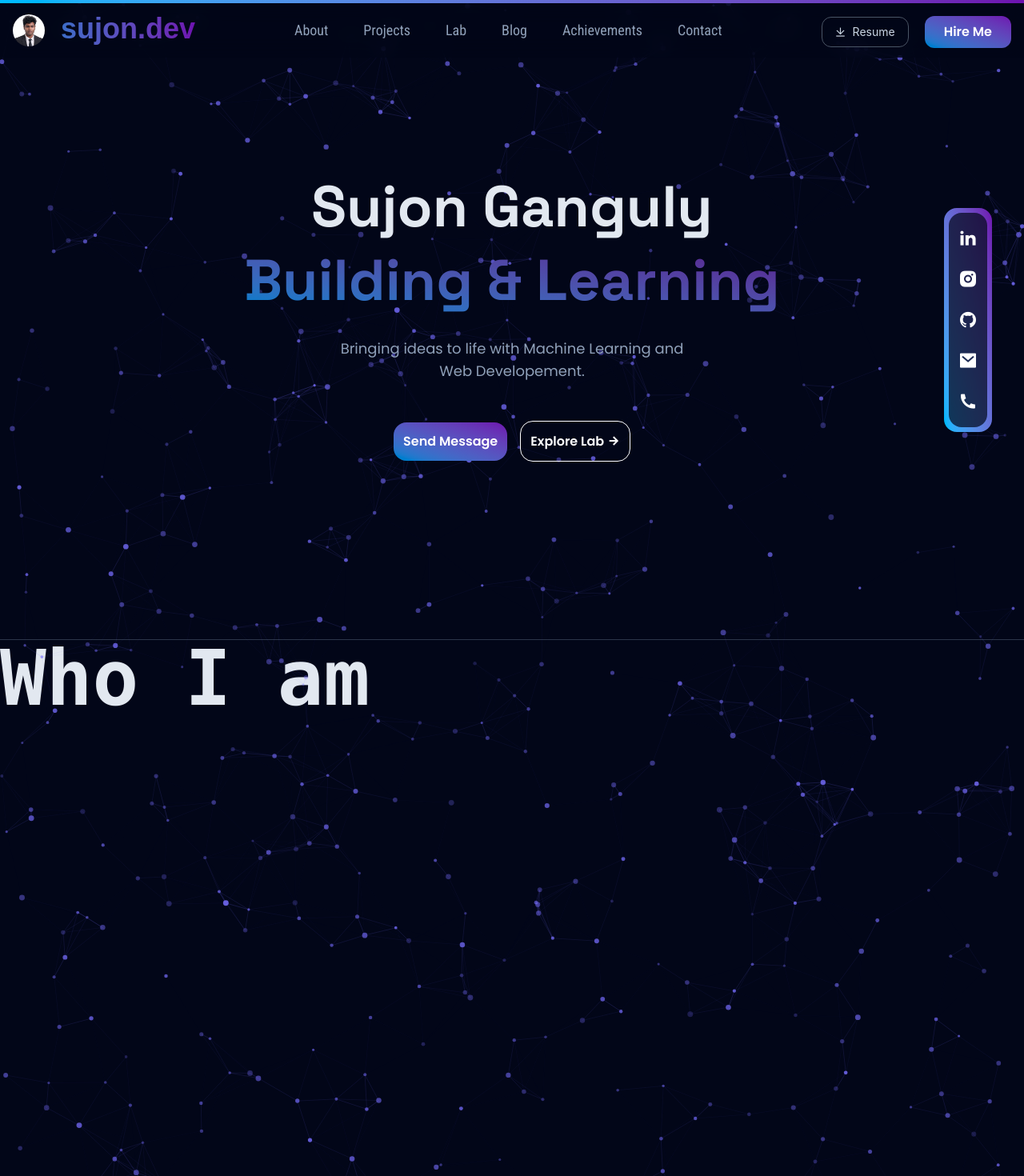
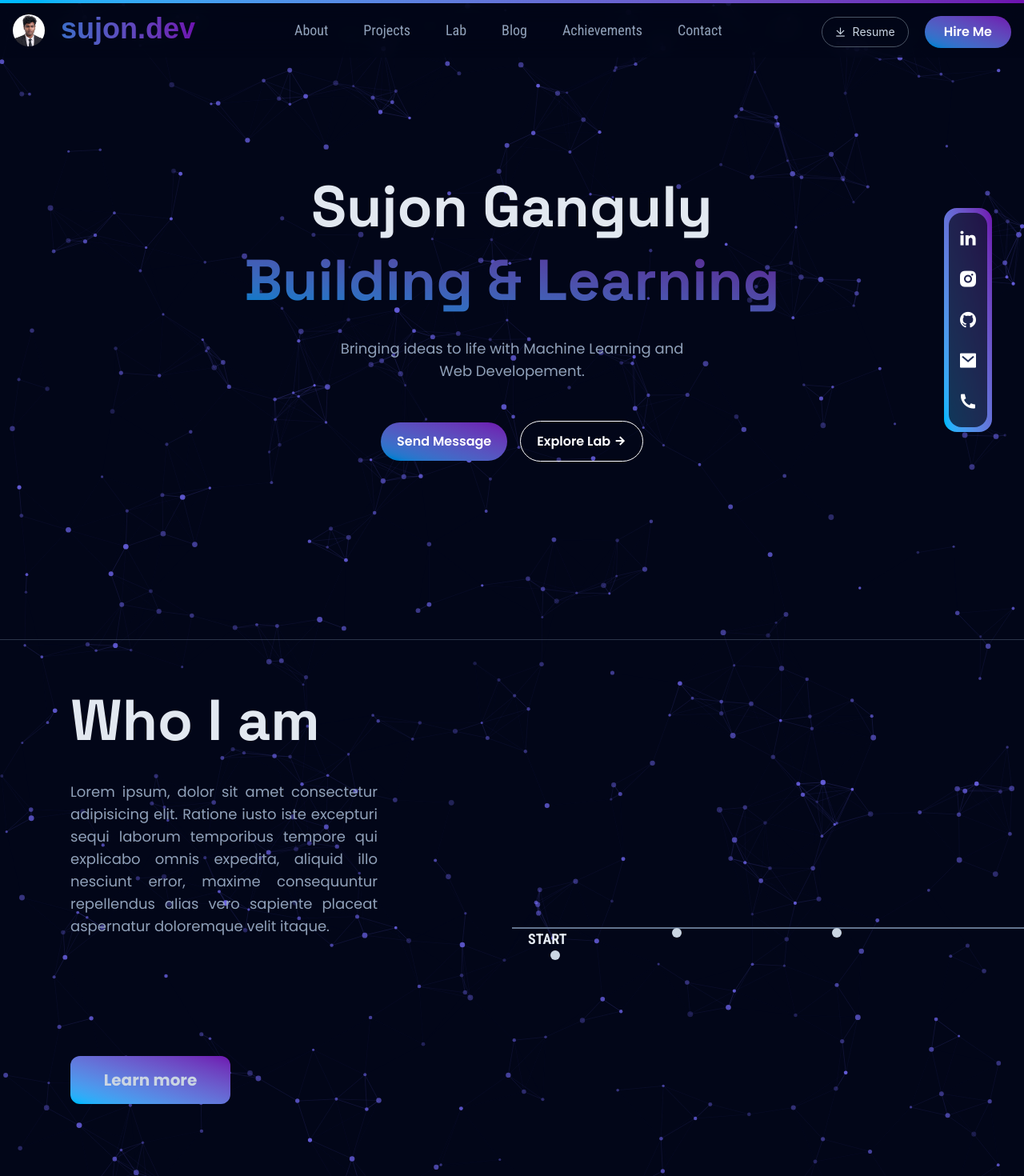
Before and after one commit to SujonG1/Portfolio-v2, a React (Vite) app in the folder frontend/: page / in a window 1280 px wide. Shown: the top 1470 px of the page at 80% size. Built offline with nearby package versions, Linux system fonts and the light colour scheme; a web font is replaced by a local one.

Commit message:
Minor improvement

```diff
--- a/frontend/src/components/header/head-components/HeadMain.tsx
+++ b/frontend/src/components/header/head-components/HeadMain.tsx
@@ -54,12 +54,12 @@ const NavMain = () => {
         </Link>
       </div>
       <div className="flex justify-between items-center gap-5 flex-wrap">
-        <button className="nav-btn px-4 py-2 rounded-xl text-slate-300 text-sm cursor-pointer flex items-center gap-2 border border-gray-600 whitespace-nowrap hover:text-slate-900 hover:bg-slate-300 transition-colors duration-600 ease-in-out">
+        <button className="nav-btn px-4 py-2 rounded-full text-slate-300 text-sm cursor-pointer flex items-center gap-2 border border-gray-600 whitespace-nowrap hover:text-slate-900 hover:bg-slate-300 transition-colors duration-600 ease-in-out">
           <i className="ri-download-line"></i>
           <span>Resume</span>
         </button>
 
-        <button className="nav-btn px-6 h-10 bg-gradient-to-tr from-sky-600 to-purple-800 text-white text-l font-semibold font-poppins rounded-xl cursor-pointer hover:from-purple-800 hover:to-sky-600 transition-colors duration-600 ease-in-out">
+        <button className="nav-btn px-6 h-10 bg-linear-to-tr from-sky-600 to-purple-800 text-white text-l font-semibold font-poppins rounded-full cursor-pointer hover:from-purple-800 hover:to-sky-600 transition-colors duration-600 ease-in-out">
           Hire Me
         </button>
       </div>
--- a/frontend/src/pages/home/about-prev/AboutPrev.tsx
+++ b/frontend/src/pages/home/about-prev/AboutPrev.tsx
@@ -1,10 +1,41 @@
-import React from "react";
-
 const AboutPrev = () => {
   return (
-    <div className="w-full h-dvh p-10vh">
-      <div className="text-8xl font-bold text-slate-200 font-mono">
-        <h1 className="">Who I am</h1>
+    <div className="w-full h-dvh relative z-50 flex">
+      <div className="h-full w-1/2 p-10 flex flex-col gap-30">
+        <div className="h-1/2 w-full pt-6 pl-12">
+          <h1 className="font-grotesk text-7xl text-slate-200 font-bold w-full">
+            Who I am
+          </h1>
+          <p className="text-lg font-poppins text-slate-400 text-justify pt-10 w-3/4">
+            Lorem ipsum, dolor sit amet consectetur adipisicing elit. Ratione
+            iusto iste excepturi sequi laborum temporibus tempore qui explicabo
+            omnis expedita, aliquid illo nesciunt error, maxime consequuntur
+            repellendus alias vero sapiente placeat aspernatur doloremque velit
+            itaque.
+          </p>
+        </div>
+        <div className="flex transform translate-x-12 items-center">
+          <button className="w-50 h-15 rounded-xl bg-linear-to-tr from-sky-400 to-purple-800 text-slate-300 font-poppins font-bold text-xl cursor-pointer">
+            Learn more
+          </button>
+        </div>
+      </div>
+      <div className="flex items-center w-1/2 pb-20">
+        <div className="relative">
+          <div className="flex flex-col gap-0.5 pb-6.5 absolute">
+            <h1 className="font-roboto text-slate-200 text-lg font-bold transform translate-x-5">
+              START
+            </h1>
+            <div className="w-3 h-3 rounded-full bg-slate-300 transpose translate-x-12 -translate-y-0.5"></div>
+          </div>
+          <div className="absolute">
+            <div className="w-3 h-3 rounded-full bg-slate-300 transpose translate-x-50"></div>
+          </div>
+          <div className="absolute">
+            <div className="w-3 h-3 rounded-full bg-slate-300 transpose translate-x-100 absolute"></div>
+          </div>
+        </div>
+        <div className="w-1000 h-0.5 bg-slate-500 overflow-x-hidden"></div>
       </div>
     </div>
   );
--- a/frontend/src/pages/home/hero/hero-components/HeroMain.tsx
+++ b/frontend/src/pages/home/hero/hero-components/HeroMain.tsx
@@ -21,10 +21,10 @@ const HeroMain = () => {
           Bringing ideas to life with Machine Learning and Web Developement.
         </p>
         <div className="mt-5 mb-15 hero-btn">
-          <button className="bg-gradient-to-tr from-sky-600 to-purple-800 p-3 rounded-2xl text-white font-poppins font-semibold mr-2 cursor-pointer transition-transform duration-300 ease-in-out !hover:-translate-y-2">
+          <button className="bg-linear-to-tr from-sky-600 to-purple-800 py-3 px-5 rounded-full text-white font-poppins font-semibold mr-2 cursor-pointer transition-transform duration-300 ease-in-out !hover:-translate-y-2">
             Send Message
           </button>
-          <button className="border-1 text-white font-poppins font-semibold border-white p-3 rounded-2xl ml-2 cursor-pointer transition-transform duration-300 ease-in-out !hover:-translate-y-2">
+          <button className="border-1 text-white font-poppins font-semibold border-white py-3 px-5 rounded-full ml-2 cursor-pointer transition-transform duration-300 ease-in-out !hover:-translate-y-2">
             Explore Lab <i className="ri-arrow-right-line"></i>
           </button>
         </div>
```
